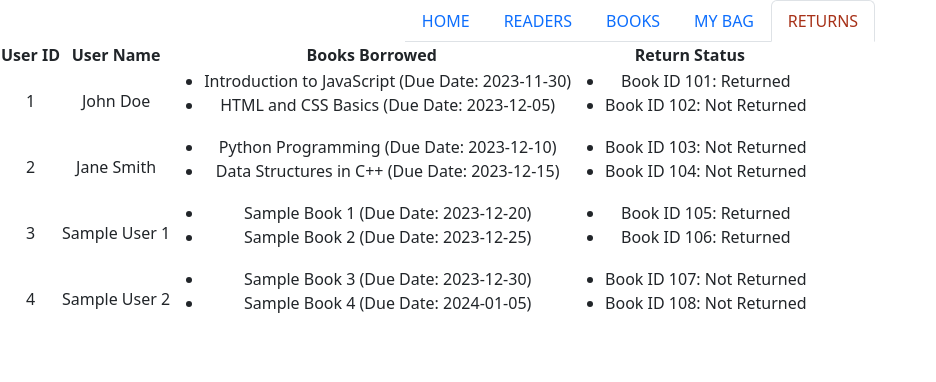
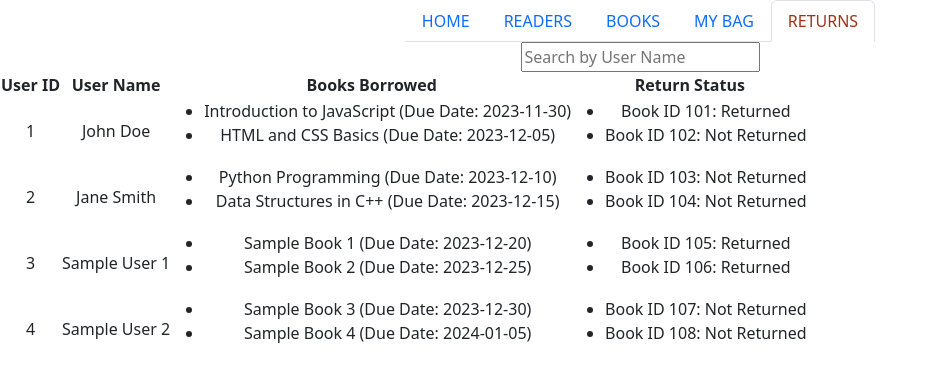
Before and after one commit to vishalgimhan/LibrarySystem, a Django app: page /returns in a window 1280 px wide. Shown: the part 81-463 px from the top of the page, without its empty margins (0-936 px from the left). Run offline with Django 3.2, Linux system fonts and the light colour scheme.

Commit message:
filtering the name using search bar

```diff
--- a/Group assaigmne t/mysite/lims_app/templates/returns.html
+++ b/Group assaigmne t/mysite/lims_app/templates/returns.html
@@ -29,7 +29,12 @@
 
   <body>
     <div>
-
+      <input
+        type="text"
+        id="search-username"
+        placeholder="Search by User Name"
+        oninput="searchTable('userName', this.value)"
+      />
 
     </div>
 
```
